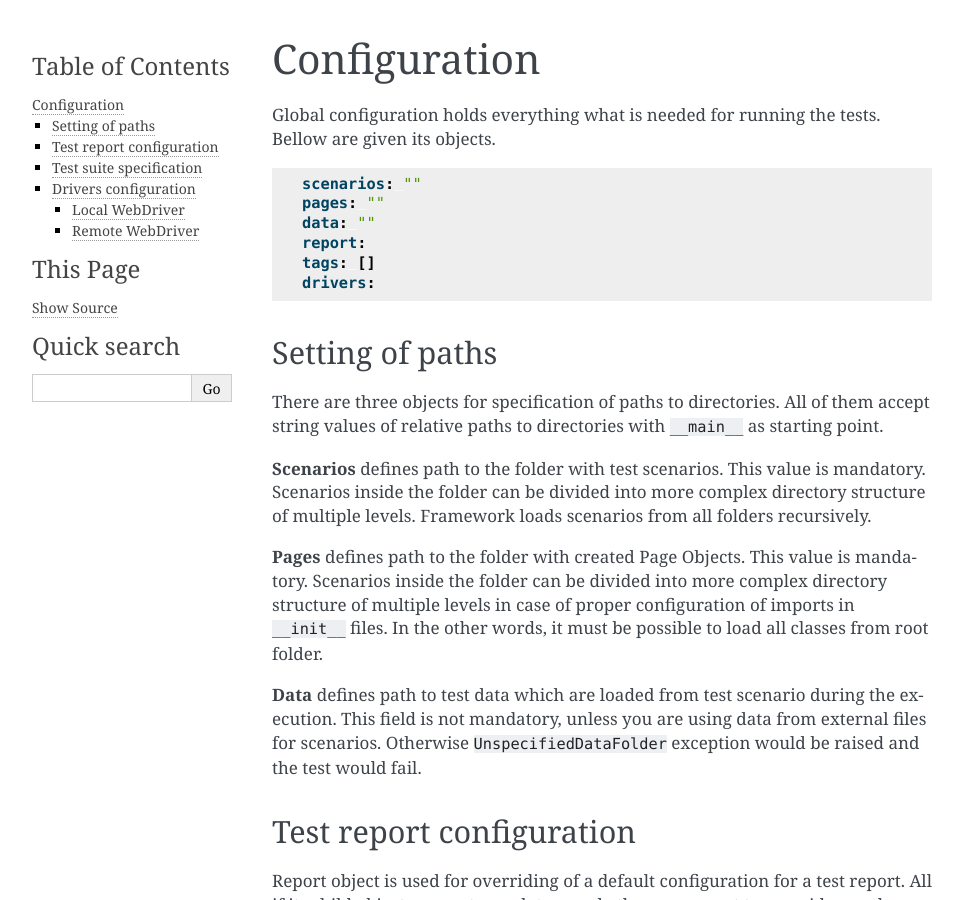
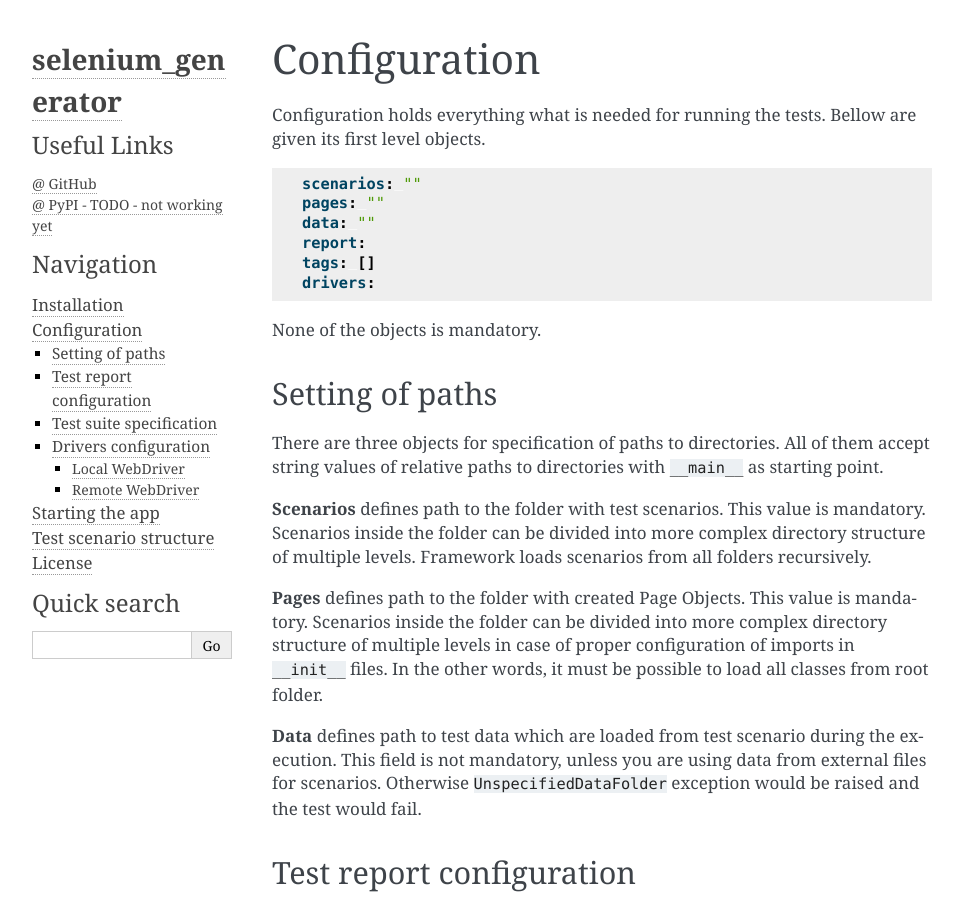
Before and after one commit to jjaros587/selenium_generator, a Sphinx documentation site: the page built from docs/source/configuration.rst, in a window 1280 px wide and 900 px high. Shown: the whole window, without its empty margins (148-1111 px from the left). Built offline with Sphinx 7.4.7, drawn with Linux system fonts in a browser that asks for light colours.

Commit message:
update docs

```diff
--- /dev/null
+++ b/docs/source/_templates/sidebarintro.html
@@ -0,0 +1,5 @@
+<h3>Useful Links</h3>
+<ul>
+  <li><a href="https://github.com/jjaros587/selenium_generator/tree/master">@ GitHub</a></li>
+  <li><a href="#">@ PyPI - TODO - not working yet</a></li>
+</ul>
--- a/docs/source/conf.py
+++ b/docs/source/conf.py
@@ -54,3 +54,13 @@ html_theme = 'alabaster'
 # relative to this directory. They are copied after the builtin static files,
 # so a file named "default.css" will overwrite the builtin "default.css".
 html_static_path = ['_static']
+
+html_sidebars = {
+    '**': [
+        'about.html',
+        'sidebarintro.html',
+        'navigation.html',
+        'searchbox.html',
+        'donate.html',
+    ]
+}
--- a/docs/source/configuration.rst
+++ b/docs/source/configuration.rst
@@ -2,7 +2,7 @@
 Configuration
 #############
 
-Global configuration holds everything what is needed for running the tests. Bellow are given its objects.
+Configuration holds everything what is needed for running the tests. Bellow are given its first level objects.
 
 .. code-block:: yaml
 
@@ -12,6 +12,8 @@ Global configuration holds everything what is needed for running the tests. Bell
     report:
     tags: []
     drivers:
+
+None of the objects is mandatory.
 
 ****************
 Setting of paths
--- a/docs/source/installation.rst
+++ b/docs/source/installation.rst
@@ -16,7 +16,7 @@ Installation with PIP
 *******************
 Manual installation
 *******************
-Package is also possible to download by cloning the project repository and to install it manually.
+Package is also possible to download by cloning the project repository and to install it from source.
 
 .. code-block:: console
 
--- a/docs/source/scenario.rst
+++ b/docs/source/scenario.rst
@@ -36,6 +36,7 @@ Keywords
 Test data specification
 ***********************
 There are several ways for test data specification. These can be divided in two groups which are as following:
+
 #. Direct specification of method's parameters
 #. Using of data for DDT
 
```
Also changed, not shown: README.rst (+10 -2 lines).
